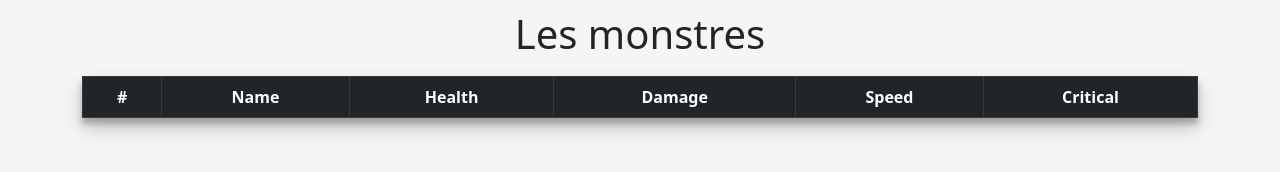
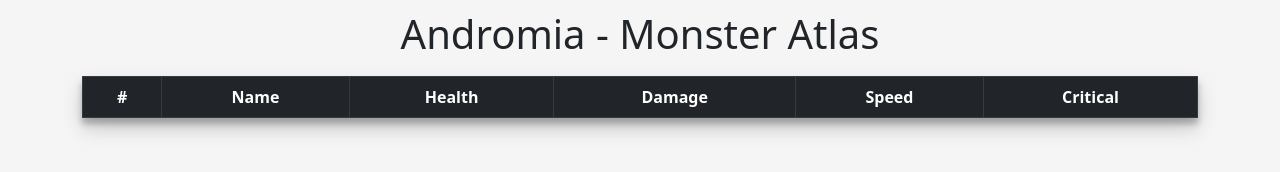
Before and after one commit to KatsuroDev/TP2_Serveur, a plain HTML site: page index.html in a window 1280 px wide. Drawn offline with nearby package versions, Linux system fonts and the light colour scheme; no server answers.

Commit message:
update h1 titles

```diff
--- a/index.html
+++ b/index.html
@@ -18,7 +18,7 @@
 </head>
 <body>
     <div class="container">
-        <h1>Les monstres</h1>
+        <h1>Andromia - Monster Atlas</h1>
         <table id="monsters" class="table table-bordered table-hover">
             <thead class="table-dark">
                 <tr>
```
Also changed, not shown: details.html (+1 -1 lines).
